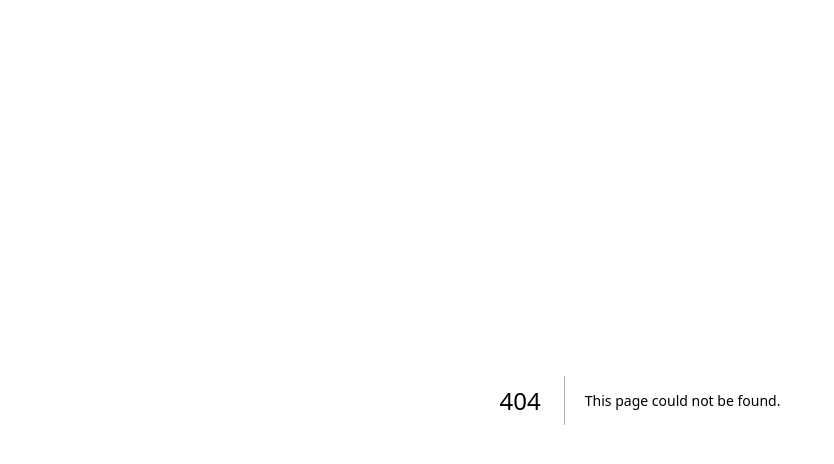
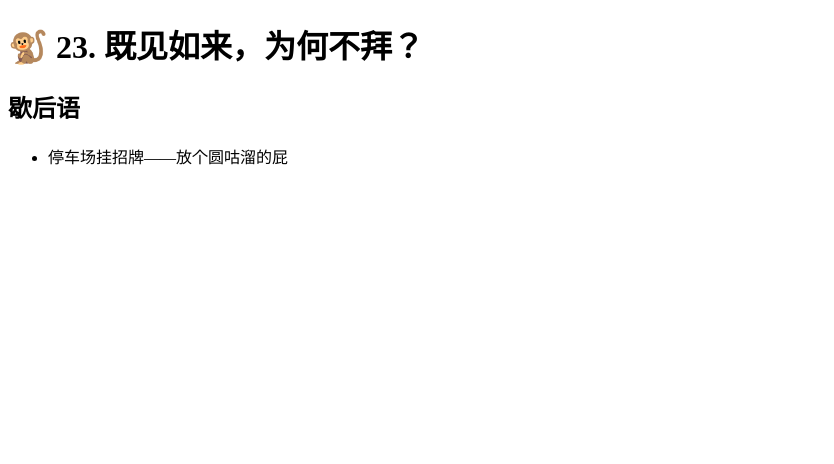
Before and after one commit to eddiehe99/bannatienet, a Next.js app: page /journey-to-the-west/23 in a window 1280 px wide. Before the commit this address had no page. Shown: the top 464 px of the page, without its empty margins (0-834 px from the left). Built offline with nearby package versions, Linux system fonts and the light colour scheme.

Commit message:
feat: add journey-to-the-west 23

```diff
--- /dev/null
+++ b/src/pages/journey-to-the-west/23.mdx
@@ -0,0 +1,5 @@
+# 🐒 23. 既见如来，为何不拜？
+
+## 歇后语
+
+- 停车场挂招牌——放个圆咕溜的屁
--- a/src/pages/journey-to-the-west/_meta.js
+++ b/src/pages/journey-to-the-west/_meta.js
@@ -1,6 +1,7 @@
 /* eslint-disable prettier/prettier */
 /* eslint-disable import/no-anonymous-default-export */
 export default {
+    23: '🐒 23',
     21: '🐒 21',
     19: '🐒 19',
     18: '🐒 18',
```
